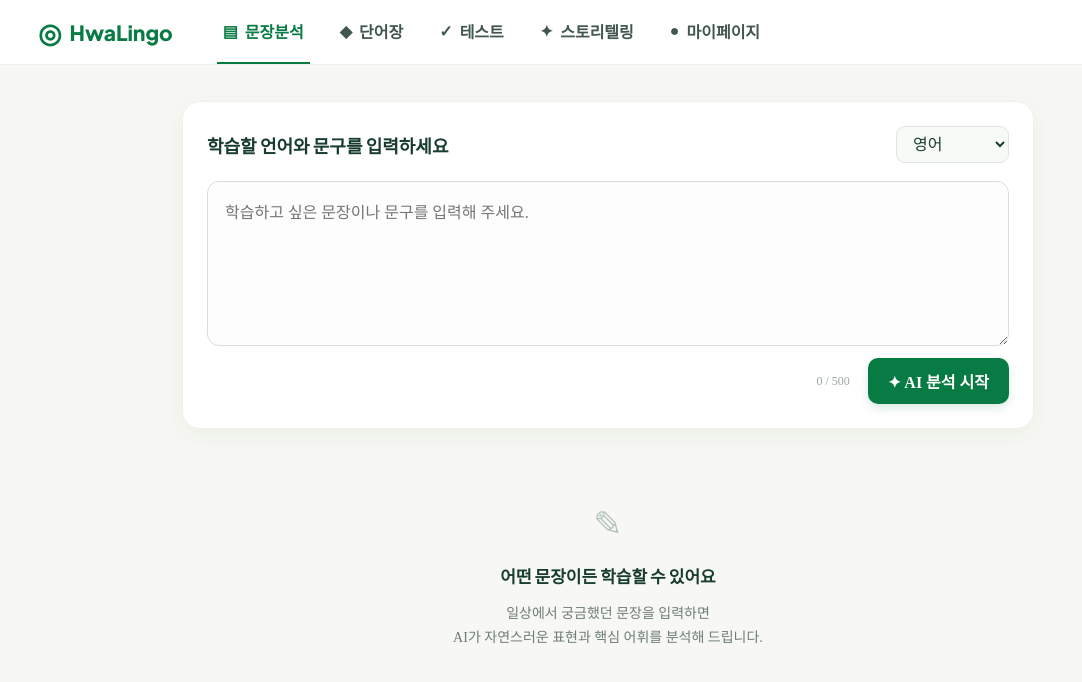
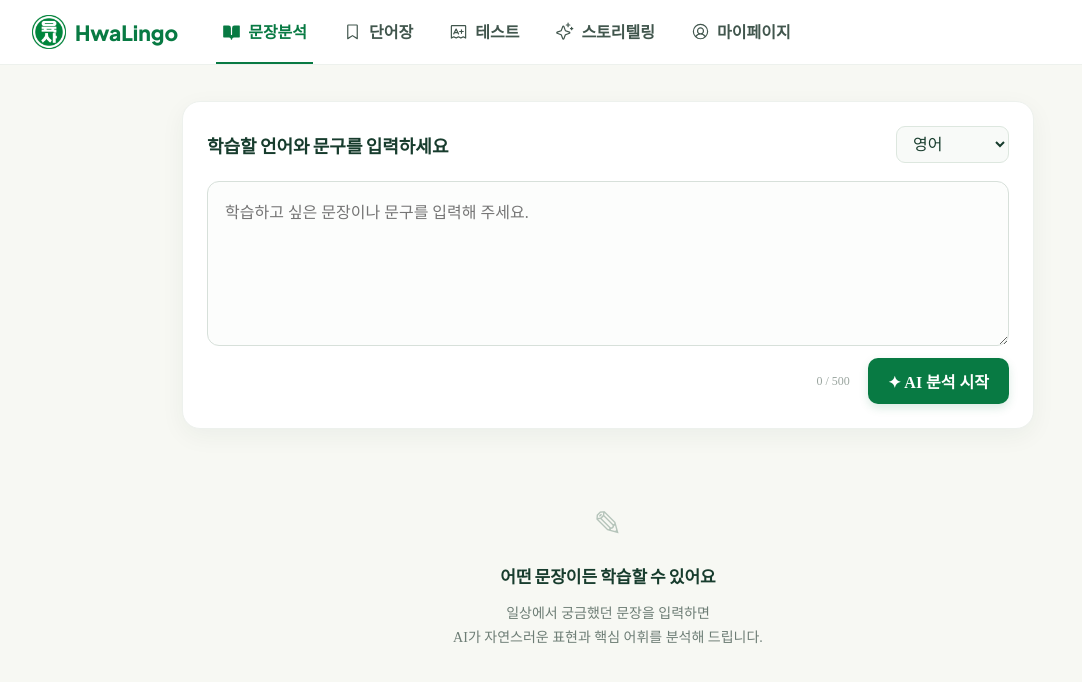
Before and after one commit to jishuya/hwalingo, a React (Vite) app in the folder frontend/: page / in a window 1280 px wide. Shown: the top 682 px of the page, without its empty margins (32-1114 px from the left). Built offline with nearby package versions, Linux system fonts and the light colour scheme.

Commit message:
🎨 [style] Update bottom navigation font

```diff
--- a/frontend/index.html
+++ b/frontend/index.html
@@ -1,12 +1,12 @@
 <!doctype html>
-<html lang="en">
+<html lang="ko">
   <head>
     <meta charset="UTF-8" />
-    <link rel="icon" type="image/svg+xml" href="/favicon.svg" />
+    <link rel="icon" type="image/png" href="/src/assets/hwalingo_logo.png" />
     <meta name="viewport" content="width=device-width, initial-scale=1.0" />
     <link rel="manifest" href="/manifest.webmanifest" />
-    <meta name="theme-color" content="#0ea5a4" />
-    <title>hwalingo</title>
+    <meta name="theme-color" content="#087a43" />
+    <title>HwaLingo</title>
   </head>
   <body>
     <div id="root"></div>
--- a/frontend/package.json
+++ b/frontend/package.json
@@ -10,6 +10,7 @@
     "preview": "vite preview"
   },
   "dependencies": {
+    "@phosphor-icons/react": "^2.1.10",
     "@tanstack/react-query": "^5.101.4",
     "dexie": "^4.4.4",
     "react": "^19.2.8",
--- a/frontend/src/components/AppShell.tsx
+++ b/frontend/src/components/AppShell.tsx
@@ -1,19 +1,12 @@
 import type { ReactNode } from 'react'
 import type { Page } from '../types/navigation'
-import Icon from './Icon'
-
-const nav: { id: Page; icon: string; label: string }[] = [
-  { id: 'study', icon: '▤', label: '문장분석' },
-  { id: 'vocabulary', icon: '◆', label: '단어장' },
-  { id: 'quiz', icon: '✓', label: '테스트' },
-  { id: 'story', icon: '✦', label: '스토리텔링' },
-  { id: 'profile', icon: '●', label: '마이페이지' },
-]
+import BottomNavigation from './navigation/BottomNavigation'
+import TopNavigation from './navigation/TopNavigation'
 
 export default function AppShell({ page, go, children }: { page: Page; go: (page: Page) => void; children: ReactNode }) {
   return <div className="app-shell">
-    <header className="topbar"><button className="brand" onClick={() => go('study')}><span>◎</span> HwaLingo</button><nav className="desktop-nav">{nav.map(item => <button key={item.id} className={page === item.id ? 'active' : ''} onClick={() => go(item.id)}><Icon>{item.icon}</Icon>{item.label}</button>)}</nav></header>
+    <TopNavigation currentPage={page} onNavigate={go}/>
     <main>{children}</main>
-    <nav className="bottom-nav">{nav.map(item => <button key={item.id} className={page === item.id ? 'active' : ''} onClick={() => go(item.id)}><Icon>{item.icon}</Icon><span>{item.label}</span></button>)}</nav>
+    <BottomNavigation currentPage={page} onNavigate={go}/>
   </div>
 }
--- /dev/null
+++ b/frontend/src/components/navigation/BottomNavigation.tsx
@@ -0,0 +1,14 @@
+import type { Page } from '../../types/navigation'
+import { navigationItems } from './navigationItems'
+
+export default function BottomNavigation({ currentPage, onNavigate }: { currentPage: Page; onNavigate: (page: Page) => void }) {
+  return <nav className="bottom-nav" aria-label="모바일 주요 메뉴">
+    {navigationItems.map(item => {
+      const NavigationIcon = item.icon
+      const active = currentPage === item.id
+      return <button key={item.id} className={active ? 'active' : ''} onClick={() => onNavigate(item.id)} aria-current={active ? 'page' : undefined}>
+        <NavigationIcon className="nav-icon" size={22} weight={active ? 'fill' : 'regular'} aria-hidden="true"/><span>{item.label}</span>
+      </button>
+    })}
+  </nav>
+}
--- /dev/null
+++ b/frontend/src/components/navigation/TopNavigation.tsx
@@ -0,0 +1,26 @@
+import logo from '../../assets/hwalingo_logo.png'
+import type { Page } from '../../types/navigation'
+import { navigationItems } from './navigationItems'
+
+interface TopNavigationProps {
+  currentPage: Page
+  onNavigate: (page: Page) => void
+}
+
+export default function TopNavigation({ currentPage, onNavigate }: TopNavigationProps) {
+  return <header className="topbar">
+    <button className="brand" onClick={() => onNavigate('study')} aria-label="HwaLingo 홈으로 이동">
+      <img src={logo} alt=""/>
+      <span>HwaLingo</span>
+    </button>
+    <nav className="desktop-nav" aria-label="주요 메뉴">
+      {navigationItems.map(item => {
+        const NavigationIcon = item.icon
+        const active = currentPage === item.id
+        return <button key={item.id} className={active ? 'active' : ''} onClick={() => onNavigate(item.id)} aria-current={active ? 'page' : undefined}>
+          <NavigationIcon size={19} weight={active ? 'fill' : 'regular'} aria-hidden="true"/>{item.label}
+        </button>
+      })}
+    </nav>
+  </header>
+}
--- /dev/null
+++ b/frontend/src/components/navigation/navigationItems.ts
@@ -0,0 +1,15 @@
+import type { Icon } from '@phosphor-icons/react'
+import { BookOpenIcon } from '@phosphor-icons/react/dist/csr/BookOpen'
+import { BookmarkSimpleIcon } from '@phosphor-icons/react/dist/csr/BookmarkSimple'
+import { ExamIcon } from '@phosphor-icons/react/dist/csr/Exam'
+import { SparkleIcon } from '@phosphor-icons/react/dist/csr/Sparkle'
+import { UserCircleIcon } from '@phosphor-icons/react/dist/csr/UserCircle'
+import type { Page } from '../../types/navigation'
+
+export const navigationItems: { id: Page; icon: Icon; label: string }[] = [
+  { id: 'study', icon: BookOpenIcon, label: '문장분석' },
+  { id: 'vocabulary', icon: BookmarkSimpleIcon, label: '단어장' },
+  { id: 'quiz', icon: ExamIcon, label: '테스트' },
+  { id: 'story', icon: SparkleIcon, label: '스토리텔링' },
+  { id: 'profile', icon: UserCircleIcon, label: '마이페이지' },
+]
```
Also changed, not shown: frontend/src/App.css, 1 other file (tests, documents, lock files or other folders).
